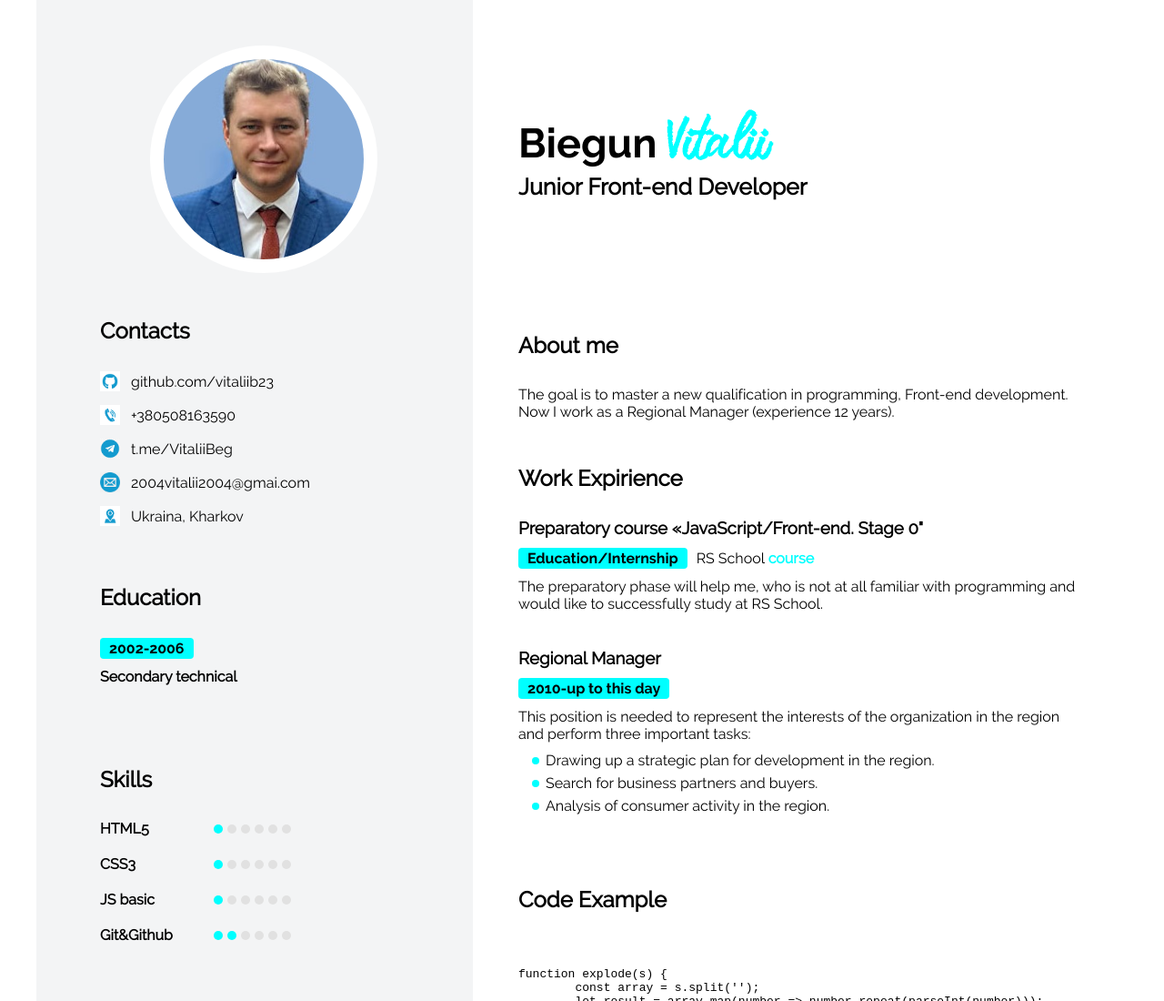
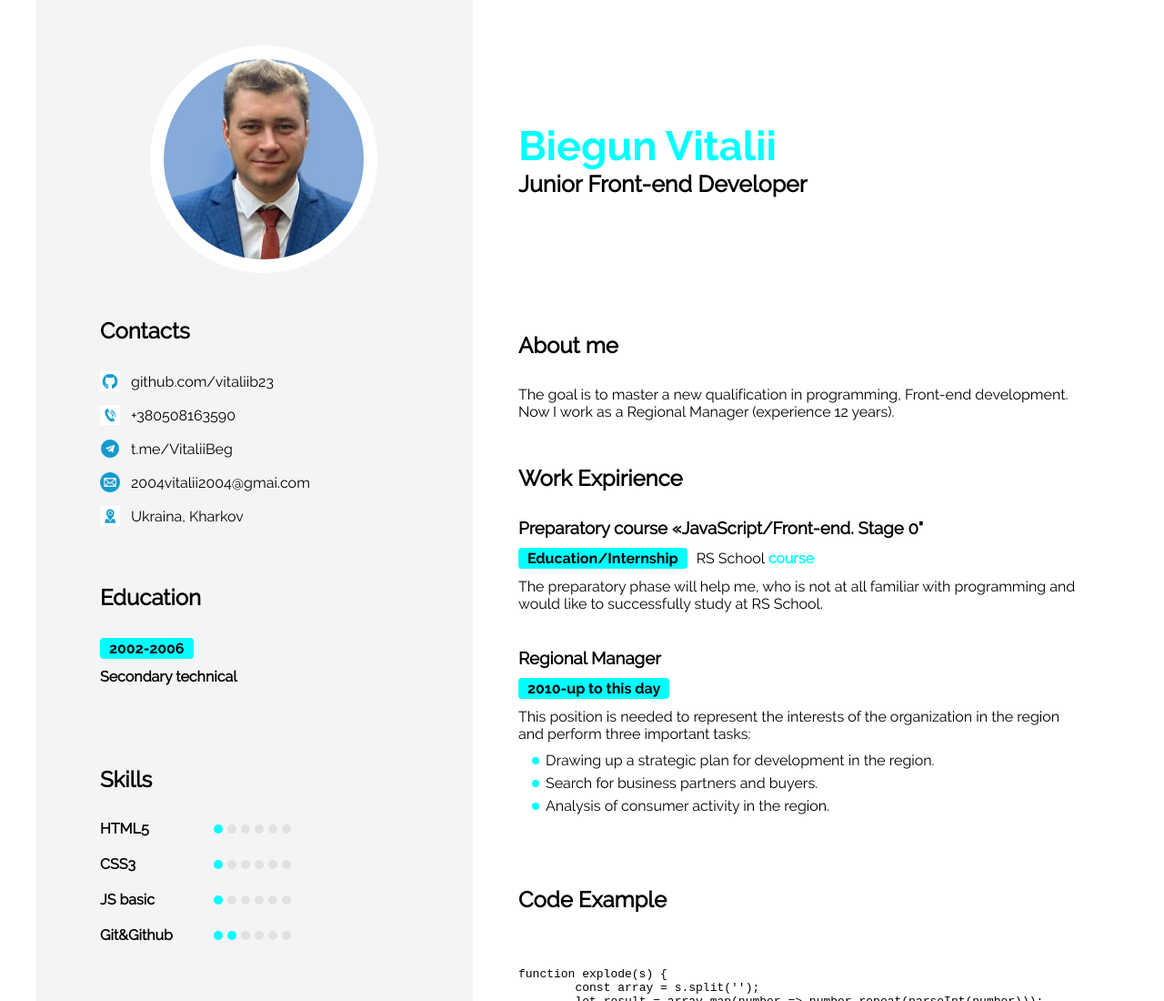
Before and after one commit to VitaliiB23/rsschool-cv-2022, a plain HTML site: page index.html in a window 1280 px wide. Shown: the top 1100 px of the page at 91% size. Drawn offline with Linux system fonts and the light colour scheme.

Commit message:
commit message

```diff
--- a/css/style.css
+++ b/css/style.css
@@ -150,8 +150,7 @@ body{
 	}
 	.header__title_span{
 		color: var(--main-color);
-		font-family: 'storytella';
-		font-size: 55px;
+		font-size: 45px;
 		line-height: 55px;
     }
     .header__subtitle{
--- a/index.html
+++ b/index.html
@@ -17,7 +17,7 @@
 				</figure>
 			</div>
 			<div class="column column_main column_header">
-				<h1 class="header__title">Biegun <span class="header__title header__title_span">Vitalii</span></h1>
+				<h1 class="header__title header__title_span">Biegun <span class="header__title header__title_span">Vitalii</span></h1>
 				<h3 class="header__subtitle">Junior Front-end Developer</h3>
 			</div>
 		</header>
```
